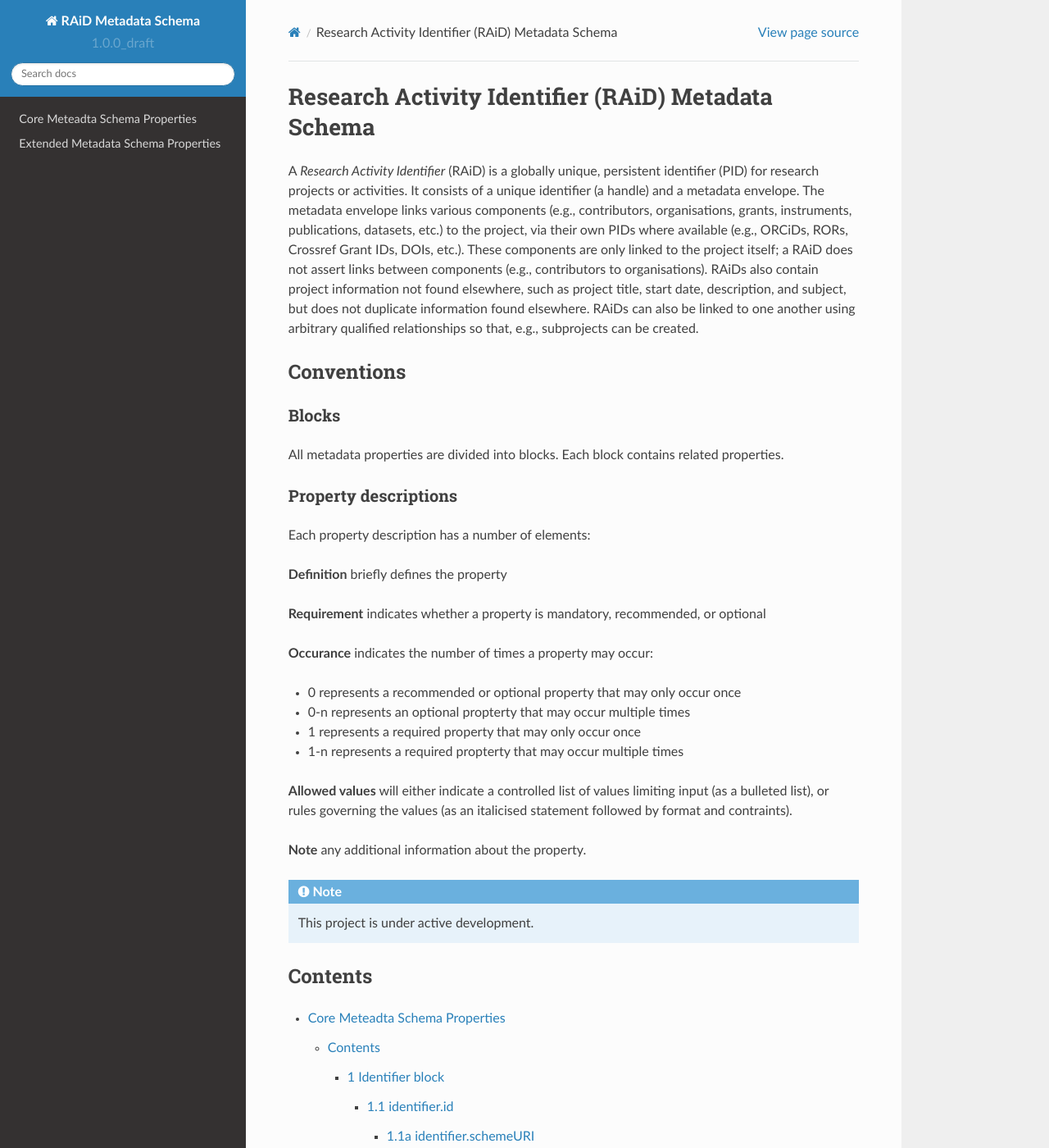
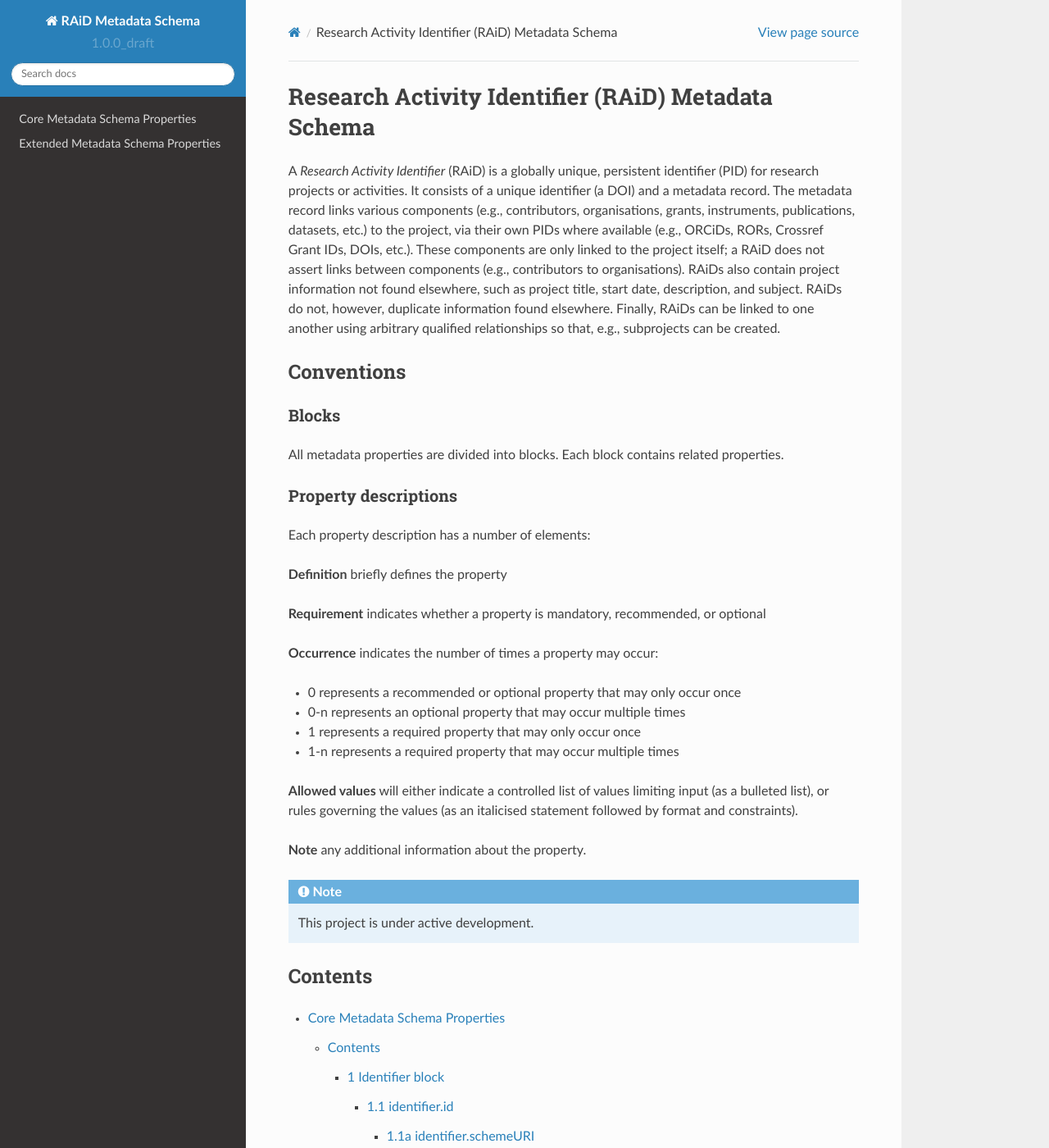
Before and after one commit to au-research/raid-metadata, a Sphinx documentation site: the page built from rtd/docs/source/index.rst, in a window 1280 px wide and 1400 px high. Shown: the whole window at 82% size. Built offline with Sphinx 7.4.7 and the Read the Docs theme 2.0.0, drawn with Linux system fonts in a browser that asks for light colours; pages that are not in the unit, such as notebooks, are missing from menus.

Commit message:
Correct spelling; add Titles block

```diff
--- a/rtd/docs/source/core.rst
+++ b/rtd/docs/source/core.rst
@@ -1,4 +1,4 @@
-Core Meteadta Schema Properties
+Core Metadata Schema Properties
 ===============================
 
 Contents
--- a/rtd/docs/source/index.rst
+++ b/rtd/docs/source/index.rst
@@ -1,7 +1,7 @@
 Research Activity Identifier (RAiD) Metadata Schema
 ===================================================
 
-A *Research Activity Identifier* (RAiD) is a globally unique, persistent identifier (PID) for research projects or activities. It consists of a unique identifier (a handle) and a metadata envelope. The metadata envelope links various components (e.g., contributors, organisations, grants, instruments, publications, datasets, etc.) to the project, via their own PIDs where available (e.g., ORCiDs, RORs, Crossref Grant IDs, DOIs, etc.). These components are only linked to the project itself; a RAiD does not assert links between components (e.g., contributors to organisations). RAiDs also contain project information not found elsewhere, such as project title, start date, description, and subject, but does not duplicate information found elsewhere. RAiDs can also be linked to one another using arbitrary qualified relationships so that, e.g., subprojects can be created.
+A *Research Activity Identifier* (RAiD) is a globally unique, persistent identifier (PID) for research projects or activities. It consists of a unique identifier (a DOI) and a metadata record. The metadata record links various components (e.g., contributors, organisations, grants, instruments, publications, datasets, etc.) to the project, via their own PIDs where available (e.g., ORCiDs, RORs, Crossref Grant IDs, DOIs, etc.). These components are only linked to the project itself; a RAiD does not assert links between components (e.g., contributors to organisations). RAiDs also contain project information not found elsewhere, such as project title, start date, description, and subject. RAiDs do not, however, duplicate information found elsewhere. Finally, RAiDs can be linked to one another using arbitrary qualified relationships so that, e.g., subprojects can be created.
 
 Conventions
 -----------
@@ -20,14 +20,14 @@ Each property description has a number of elements:
 
 **Requirement** indicates whether a property is mandatory, recommended, or optional
 
-**Occurance** indicates the number of times a property may occur:
+**Occurrence** indicates the number of times a property may occur:
 
 * 0 represents a recommended or optional property that may only occur once
-* 0-n represents an optional propterty that may occur multiple times
+* 0-n represents an optional property that may occur multiple times
 * 1 represents a required property that may only occur once
-* 1-n represents a required propterty that may occur multiple times
+* 1-n represents a required property that may occur multiple times
 
-**Allowed values** will either indicate a controlled list of values limiting input (as a bulleted list), or rules governing the values (as an italicised statement followed by format and contraints).
+**Allowed values** will either indicate a controlled list of values limiting input (as a bulleted list), or rules governing the values (as an italicised statement followed by format and constraints).
 
 **Note** any additional information about the property.
 
```
Also changed, not shown: rtd/docs/source/identifier.rst (+11 -11 lines), rtd/docs/source/titles.rst (added, +46 -0 lines).
